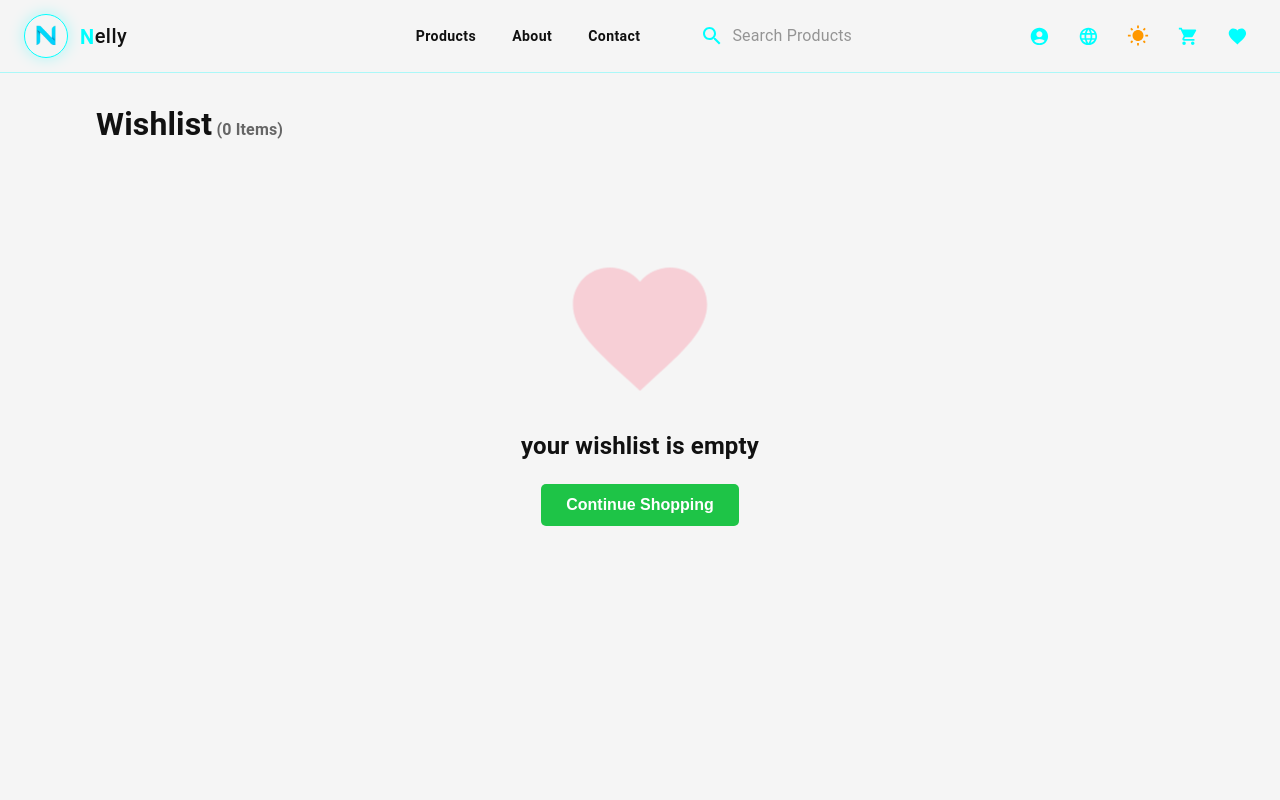
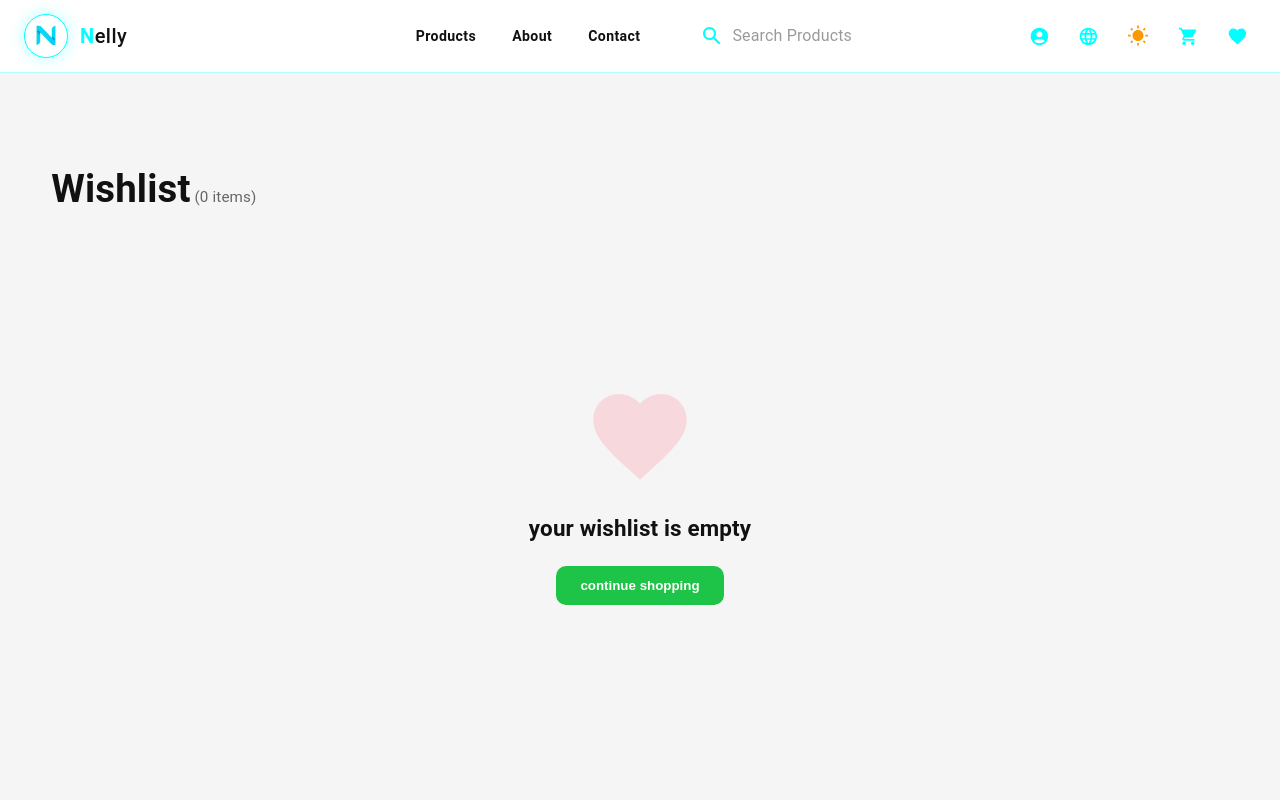
Before and after one commit to juba-32/store, a React (Create React App) app: page /favorites in a window 1280 px wide. Shown: the top 800 px of the page. Built offline with nearby package versions, Linux system fonts and the light colour scheme.

Commit message:
nelly store

```diff
--- a/src/components/navbar/Navbar.css
+++ b/src/components/navbar/Navbar.css
@@ -1,6 +1,7 @@
 .nav {
   position: relative;
   z-index: 1100;
+  margin-bottom: 50px;
 }
 
 .navbar-wrapper {
@@ -9,7 +10,7 @@
 
 .navbar-appbar {
   background: rgba(var(--bg), 0.25) !important;
-  /* background-color: var(--card-bg) !important; */
+  background-color: var(--card-bg) !important;
   background-opacity: 0.25;
   backdrop-filter: blur(20px) cubic-bezier(0.25, 1, 0.5, 1);
   -webkit-backdrop-filter: blur(20px);
--- a/src/i18n/config.js
+++ b/src/i18n/config.js
@@ -1,9 +1,12 @@
 import i18n from "i18next";
 import { initReactI18next } from "react-i18next";
 
+const savedLanguage = localStorage.getItem("language") || "en";
+
 i18n.use(initReactI18next).init({
   fallbackLng: "en",
-  lng: "en",
+  lng: savedLanguage,
+
   resources: {
     en: {
       translations: require("./locales/en/translations.json"),
@@ -12,10 +15,19 @@ i18n.use(initReactI18next).init({
       translations: require("./locales/ar/translations.json"),
     },
   },
+
   ns: ["translations"],
   defaultNS: "translations",
+  interpolation: {
+    escapeValue: false,
+  },
 });
 
 i18n.languages = ["en", "ar"];
 
+document.documentElement.dir =
+  savedLanguage === "ar" ? "rtl" : "ltr";
+
+document.documentElement.lang = savedLanguage;
+
 export default i18n;
--- a/src/pages/favorites/Favorites.css
+++ b/src/pages/favorites/Favorites.css
@@ -1,244 +1,128 @@
-/* PAGE THEME */
+/* PAGE */
+
 .favorites-page {
   background: var(--bg);
   color: var(--text);
   min-height: 100vh;
-  padding-top: 100px;
-  padding-bottom: 50px;
+  padding-top: 110px;
+  padding-bottom: 60px;
 }
 
 .favorites-container {
-  width: 85%;
-  margin: 0 auto;
-  max-width: 1200px;
+  width: min(1400px, 92%);
+  margin: auto;
 }
 
+/* HEADER */
+
 .favorites-title {
-  margin-bottom: 30px;
-  text-transform: capitalize;
+  margin-bottom: 35px;
+  font-size: clamp(1.8rem, 3vw, 2.5rem);
 }
 
 .favorites-title span {
-  font-size: 16px;
   color: var(--muted-text);
+  font-size: 0.95rem;
+  font-weight: 400;
 }
 
-/* EMPTY STATE */
-.empty-favorites {
-  text-align: center;
-  margin-top: 100px;
-  display: flex;
-  flex-direction: column;
-  align-items: center;
-  gap: 20px;
+
+.fav-card-wrapper {
+  position: relative;
+  width: 100%;
 }
 
-.empty-fav-icon {
-  font-size: 10rem !important;
-  color: #ff385c;
-  opacity: 0.2;
-  animation: pulse 2s infinite;
+.fav-card-wrapper .card-fav-btn {
+  display: none !important;
 }
 
-.shop-now-btn {
-  background: rgb(30, 196, 71);
-  color: white;
-  padding: 12px 25px;
-  border-radius: 5px;
-  cursor: pointer;
-  border: none;
-  font-size: 16px;
-  text-transform: capitalize;
-  transition: 0.3s ease;
-}
-
-.shop-now-btn:hover {
-  background: darkgreen;
-}
-
-/* FAVORITES GRID */
-.favorites-grid {
-  display: grid;
-  grid-template-columns: repeat(auto-fill, minmax(250px, 1fr));
-  gap: 25px;
-}
-
-/* PRODUCT CARD */
-.fav-product-card {
-  background: var(--card-bg);
-  border: 1px solid var(--border);
-  border-radius: 12px;
-  overflow: hidden;
-  position: relative;
-  box-shadow: 0px 4px 15px rgba(0, 0, 0, 0.05);
-  display: flex;
-  flex-direction: column;
-  transition: transform 0.3s ease, box-shadow 0.3s ease;
-}
-
-.fav-product-card:hover {
-  transform: translateY(-5px);
-  box-shadow: 0px 8px 25px rgba(0, 0, 0, 0.15);
-}
-
-/* REMOVE BADGE BUTTON */
 .fav-remove-badge {
   position: absolute;
-  top: 12px;
-  right: 12px;
-  background: rgba(255, 255, 255, 0.9);
+  top: 16px;
+  right: 16px;
+  z-index: 100;
+  width: 42px;
+  height: 42px;
   border: none;
   border-radius: 50%;
-  width: 35px;
-  height: 35px;
+  background: rgba(255, 255, 255, 0.95);
+  backdrop-filter: blur(10px);
   display: flex;
   align-items: center;
   justify-content: center;
   color: #ff385c;
   cursor: pointer;
-  box-shadow: 0 2px 5px rgba(0,0,0,0.2);
-  z-index: 5;
-  transition: 0.2s ease;
+  box-shadow: 0 8px 20px rgba(0, 0, 0, 0.12);
+  transition: all 0.25s ease;
 }
 
 .fav-remove-badge:hover {
   background: #ff385c;
-  color: white;
-  transform: scale(1.1);
+  color: #fff;
+  transform: scale(1.08);
 }
 
-/* IMAGE */
-.fav-img-wrapper {
-  width: 100%;
-  height: 220px;
-  cursor: pointer;
-  overflow: hidden;
-  background: #f9f9f9;
+.empty-favorites {
+  min-height: 60vh;
+  display: flex;
+  flex-direction: column;
+  justify-content: center;
+  align-items: center;
+  gap: 20px;
+  text-align: center;
 }
 
-.fav-img-wrapper img {
-  width: 100%;
-  height: 100%;
-  object-fit: cover;
-  transition: transform 0.5s ease;
+.empty-fav-icon {
+  font-size: 7rem !important;
+  color: #ff385c;
+  opacity: 0.15;
 }
 
-.fav-product-card:hover .fav-img-wrapper img {
-  transform: scale(1.05);
+.empty-favorites h2 {
+  font-size: 1.4rem;
 }
 
-/* DETAILS */
-.fav-details {
-  padding: 15px;
-  display: flex;
-  flex-direction: column;
-  flex-grow: 1;
-  gap: 8px;
-}
 
-.fav-details h5 {
-  font-size: 16px;
-  margin: 0;
-  text-transform: capitalize;
-  color: var(--text);
-  white-space: nowrap;
-  overflow: hidden;
-  text-overflow: ellipsis;
-}
-
-.fav-price {
-  font-size: 18px;
-  font-weight: bold;
-  color: var(--text);
-  margin: 0;
-}
-
-.fav-color {
-  font-size: 14px;
-  color: var(--muted-text);
-  margin: 0;
-}
-
-/* CARD ACTIONS */
-.fav-card-actions {
-  margin-top: auto;
-  padding-top: 10px;
-}
-
-.add-to-cart-btn {
-  width: 100%;
+.shop-now-btn,
+.fav-footer-btns button {
   background: rgb(30, 196, 71);
   color: white;
   border: none;
-  padding: 10px;
-  border-radius: 6px;
+  border-radius: 10px;
+  padding: 12px 24px;
   cursor: pointer;
-  font-weight: 500;
-  display: flex;
-  align-items: center;
-  justify-content: center;
-  gap: 8px;
-  text-transform: capitalize;
   transition: 0.3s ease;
 }
 
-.add-to-cart-btn:hover {
+.shop-now-btn:hover,
+.fav-footer-btns button:hover {
   background: darkgreen;
 }
 
-.btn-icon {
-  font-size: 18px !important;
+.fav-footer-btns {
+  margin-top: 40px;
+  display: flex;
+  justify-content: center;
 }
 
-/* FOOTER BUTTONS */
-.fav-footer-btns {
-  display: flex;
-  justify-content: center;
-  margin-top: 40px;
-}
+/* RESPONSIVE */
 
-.fav-footer-btns button {
-  background: rgb(30, 196, 71);
-  color: white;
-  padding: 10px 20px;
-  border-radius: 5px;
-  cursor: pointer;
-  border: none;
-  text-transform: capitalize;
-  transition: 0.3s ease;
-}
 
-.fav-footer-btns button:hover {
-  background: darkgreen;
-}
-.fav-card-wrapper .card-fav-btn {
-  display: none !important;
-}
-/* ANIMATIONS */
-@keyframes pulse {
-  0% { transform: scale(1); }
-  50% { transform: scale(1.05); }
-  100% { transform: scale(1); }
-}
-
-/* RESPONSIVE DESIGN */
-@media screen and (max-width: 768px) {
+@media (max-width: 768px) {
   .favorites-container {
-    width: 90%;
-  }
-
-  .favorites-grid {
-    grid-template-columns: repeat(auto-fill, minmax(200px, 1fr));
-    gap: 15px;
-  }
-
-  .fav-img-wrapper {
-    height: 180px;
+    width: 94%;
   }
 }
 
-@media screen and (max-width: 480px) {
-  .favorites-grid {
-    grid-template-columns: 1fr;
+@media (max-width: 576px) {
+  .favorites-container {
+    width: 95%;
+  }
+
+  .fav-remove-badge {
+    width: 36px;
+    height: 36px;
+    top: 12px;
+    right: 12px;
   }
 }
--- a/src/pages/favorites/Favorites.jsx
+++ b/src/pages/favorites/Favorites.jsx
@@ -1,4 +1,3 @@
-import React from "react";
 import "./Favorites.css";
 import DeleteOutlineIcon from "@mui/icons-material/DeleteOutline";
 import FavoriteIcon from "@mui/icons-material/Favorite";
@@ -19,26 +18,38 @@ export default function Favorites() {
   const dispatch = useDispatch();
   const theme = useTheme();
 
-  const favoriteItems = useSelector((state) => state.cart?.favorites || []);
+  const favoriteItems = useSelector(
+    (state) => state.cart?.favorites || []
+  );
 
   const { open, productId, openModal, closeModal } = useModal();
-  const { toastOpen, toastMessage, toastSeverity, showToast, closeToast } = useToast();
+
+  const {
+    toastOpen,
+    toastMessage,
+    toastSeverity,
+    showToast,
+    closeToast,
+  } = useToast();
 
   return (
     <div
       className="favorites-page"
       style={{
-        "--bg": theme.palette.palette?.background?.default || theme.palette.background.default,
-        "--card-bg": theme.palette.palette?.background?.paper || theme.palette.background.paper,
-        "--text": theme.palette.palette?.text?.primary || theme.palette.text.primary,
-        "--muted-text": theme.palette.palette?.text?.secondary || theme.palette.text.secondary,
-        "--border": theme.palette.palette?.divider || theme.palette.divider,
+        "--bg": theme.palette.background.default,
+        "--card-bg": theme.palette.background.paper,
+        "--text": theme.palette.text.primary,
+        "--muted-text": theme.palette.text.secondary,
+        "--border": theme.palette.divider,
       }}
     >
       <div className="favorites-container">
         <h1 className="favorites-title">
           {t("favorites.Wishlist")}
-          <span> ({favoriteItems.length} {t("cart.items")})</span>
+          <span>
+            {" "}
+            ({favoriteItems.length} {t("cart.items")})
+          </span>
         </h1>
 
         {productId && (
@@ -53,43 +64,41 @@ export default function Favorites() {
         {favoriteItems.length === 0 ? (
           <div className="empty-favorites">
             <FavoriteIcon className="empty-fav-icon" />
+
             <h2>{t("favorites.your wishlist is empty")}</h2>
-            <button onClick={() => navigate("/")} className="shop-now-btn">
+
+            <button
+              className="shop-now-btn"
+              onClick={() => navigate("/")}
+            >
               {t("cart.continue shopping")}
             </button>
           </div>
         ) : (
-          <div className="favorites-grid">
+          <div className="products-grid">
             {favoriteItems.map((pro) => (
-              <div className="fav-card-wrapper" key={pro._id || pro.id} style={{ position: "relative" }}>
-
+              <div
+                className="fav-card-wrapper"
+                key={pro._id || pro.id}
+              >
                 <button
                   className="fav-remove-badge"
+                  title={t("cart.remove")}
                   onClick={(e) => {
                     e.stopPropagation();
-                    dispatch(removeFromFavorites(pro._id || pro.id));
-                    showToast("Removed from favorites", "info");
-                  }}
-                  title={t("cart.remove")}
-                  style={{
-                    position: "absolute",
-                    top: "15px",
-                    right: "15px",
-                    zIndex: 10,
-                    backgroundColor: "var(--card-bg)",
-                    border: "1px solid var(--border)",
-                    borderRadius: "50%",
-                    width: "36px",
-                    height: "36px",
-                    display: "flex",
-                    alignItems: "center",
-                    justifyContent: "center",
-                    cursor: "pointer",
-                    color: "#ff385c",
-                    transition: "all 0.2s ease"
+
+                    dispatch(
+                      removeFromFavorites(pro._id || pro.id)
+                    );
+
+                    showToast(
+                      t("favorites.removed") ||
+                        "Removed from wishlist",
+                      "success"
+                    );
                   }}
                 >
-                  <DeleteOutlineIcon style={{ fontSize: "20px" }} />
+                  <DeleteOutlineIcon />
                 </button>
 
                 <ProductCard
--- a/src/redux/cartSlice.js
+++ b/src/redux/cartSlice.js
@@ -1,6 +1,5 @@
 import { createSlice } from "@reduxjs/toolkit";
 
-// دالة لجلب البيانات بشكل آمن من الـ LocalStorage وتجنب الـ undefined للحقول الجديدة
 const getSavedState = () => {
   try {
     const saved = localStorage.getItem("cartState");
```
Also changed, not shown: src/components/navbar/Navbar.jsx (+8 -5 lines), src/components/navbar/language/Language.jsx (+30 -11 lines), src/pages/cart/Cart.jsx (+11 -12 lines), src/pages/products/product Model/SinglePro.jsx (+9 -7 lines).
